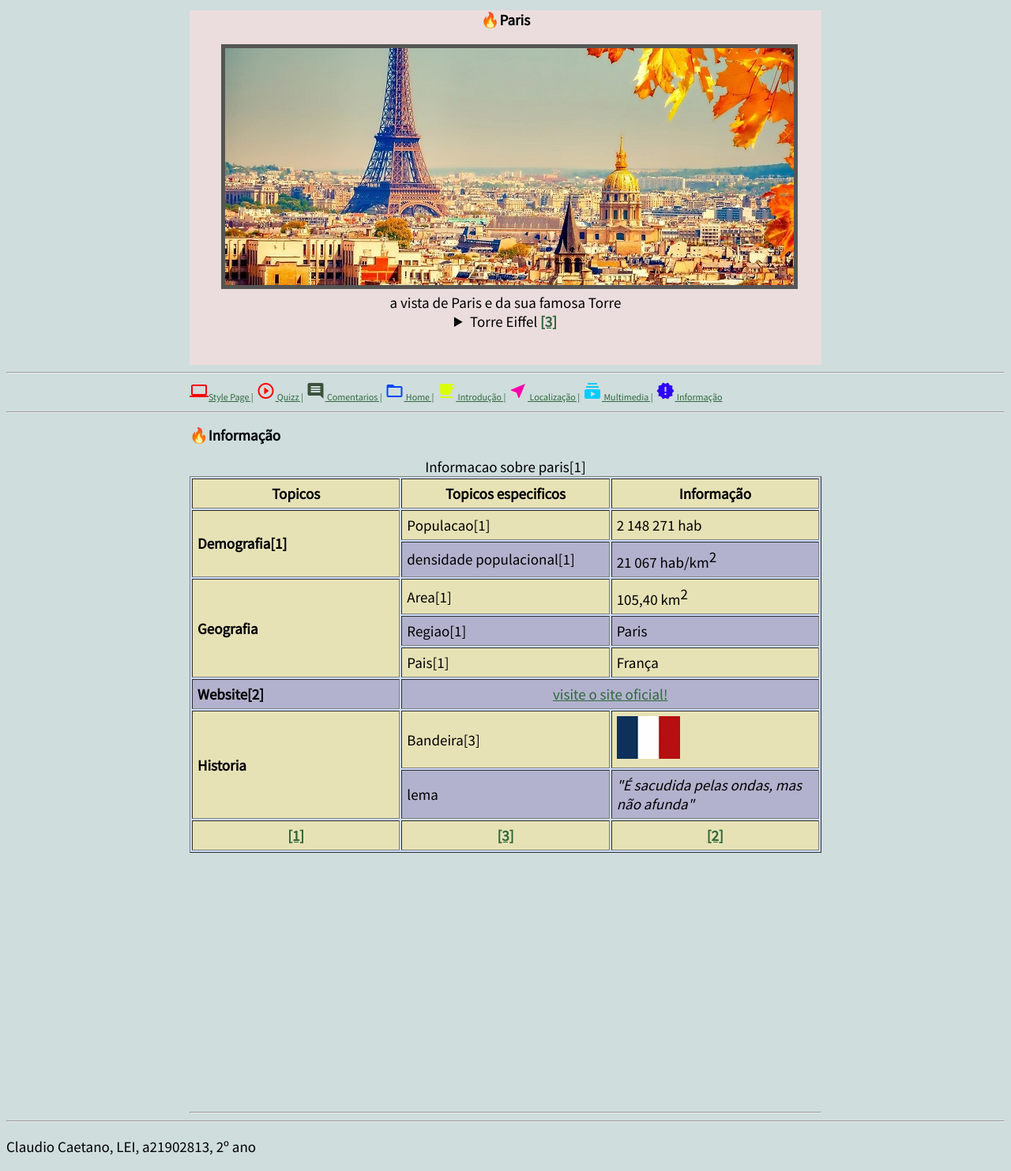
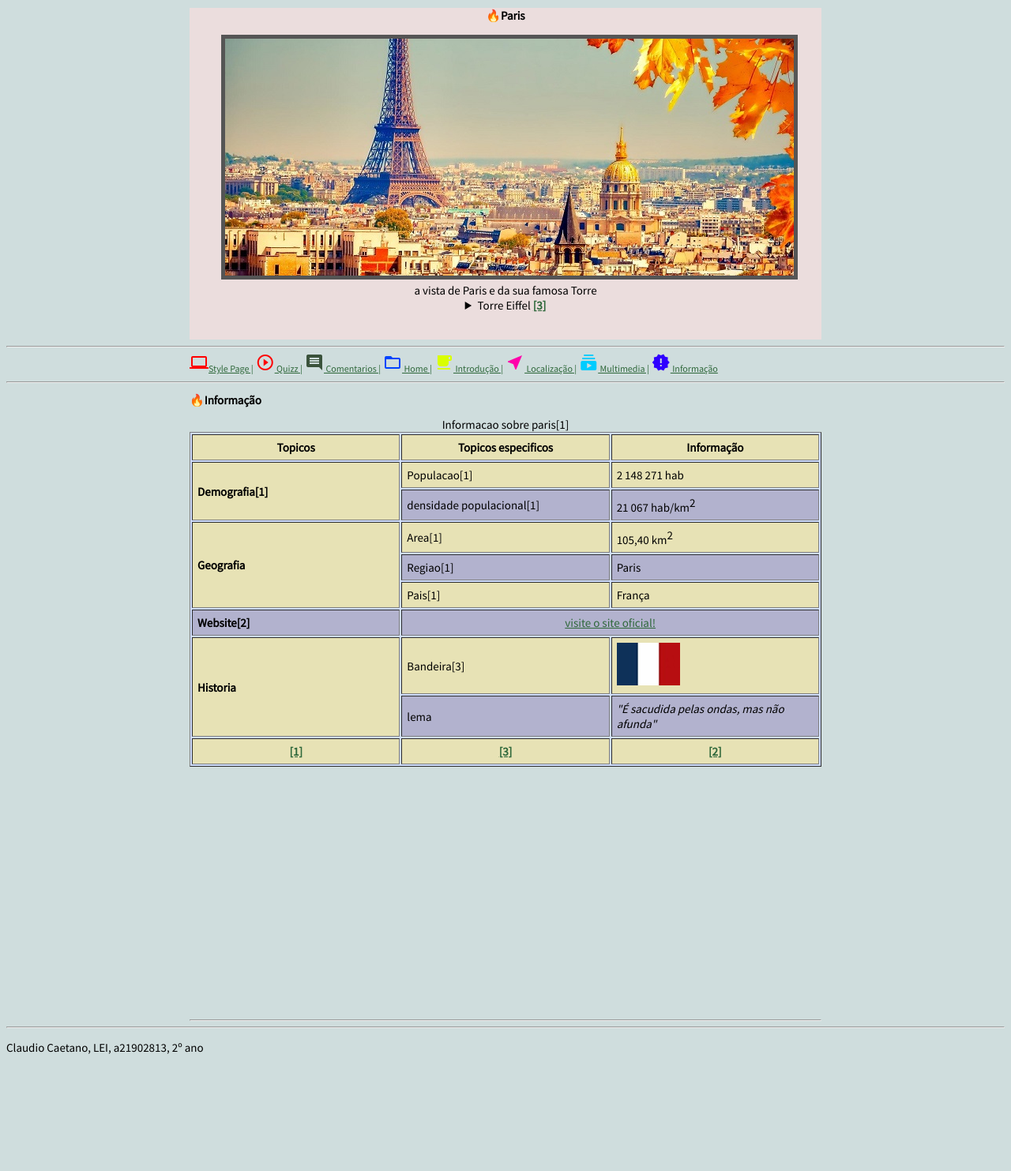
Before and after one commit to claudio-21902813/pw-lab, a PHP site: page /lab4/info.html in a window 1280 px wide. Shown: the whole page at 79% size. After the commit the page ends 1335 px from the top, so only its background shows below. Run offline with PHP 8.4, Linux system fonts and the light colour scheme.

Commit message:
lab 4 desenvolvimento

```diff
--- a/lab4/estilos.css
+++ b/lab4/estilos.css
@@ -1,7 +1,7 @@
 * {
     font-family: 'Barlow Condensed', sans-serif;
     font-family: 'Source Sans Pro', sans-serif;
-    font-size: 19px;
+    font-size: 15px;
 }
 
 body header {
```
